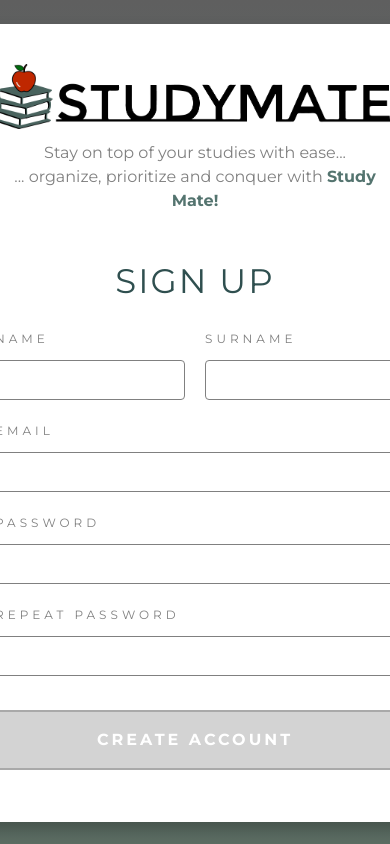
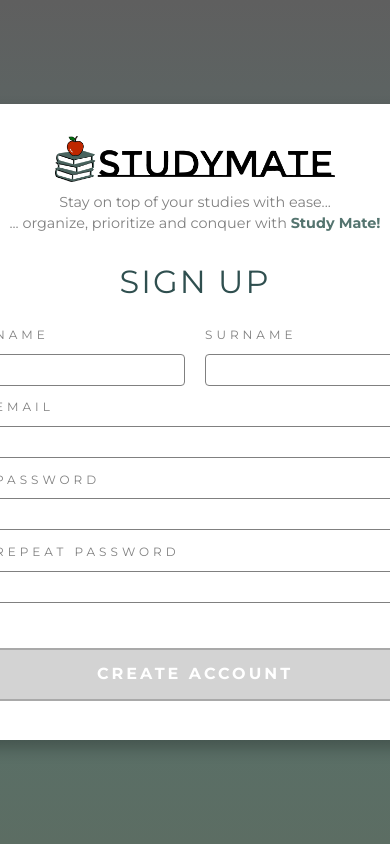
Before and after one commit to Kjamil44/StudyMate, a React (Create React App) app in the folder study-mate-ui/: page /register in a window 390 px wide. Shown: the top 844 px of the page. Built offline with nearby package versions, Linux system fonts and the light colour scheme; a web font is replaced by a local one.

Commit message:
Fixed register page responsiveness and made small changes to routing

```diff
--- a/study-mate-ui/src/components/Register.css
+++ b/study-mate-ui/src/components/Register.css
@@ -5,12 +5,19 @@
     margin: 0;
     padding: 0;
     display: flex;
-    align-items: start;
+    align-items: center;
     justify-content: center;
+
 }
+
+.logo-container {
+    display: flex;
+    align-items: center;
+    flex-direction: column;
+}
+
 .logo {
-    width: 400px;
-
+    width: 70%;
 }
 
 
@@ -18,9 +25,10 @@
 .slogan {
 
     margin: 0;
-    margin-top: 12px;
+    margin-top: 0.6rem;
     text-align: center;
     color: gray;
+    font-size: 0.9rem;
 
 
 }
@@ -33,32 +41,19 @@
 .container {
     background-color: white;
     font-family: 'Montserrat', sans-serif;
-    width: 600px;
-    min-height: 560px;
-
+    width: 500px;
+    max-height: 1080px;
     border-radius: 18px;
-    padding: 40px;
+    padding: 2rem;
     position: relative;
     display: flex;
     flex-direction: column;
     justify-content: start;
     align-items: center;
-    margin-top: 24px;
+
     box-shadow: 8px 8px 16px rgba(0, 0, 0, 0.247);
 }
 
-.logo-container {
-
-    background-color: white;
-    height: 650px;
-    width: 600px;
-    padding: 40px;
-    display: flex;
-    flex-direction: column;
-    justify-content: center;
-    align-items: center;
-    border-right: 1px solid black;
-}
 
 .input-form {
     width: 400px;
@@ -68,10 +63,10 @@
     font-weight: 400;
     text-align: center;
     padding: 12px;
-    margin-top: 36px;
-    margin-bottom: 16px;
+    margin-top: 1rem;
+    margin-bottom: 0.8rem;
     color: darkslategray;
-    font-size: 34px;
+    font-size: 2rem;
     letter-spacing: 2px;
 
 }
@@ -87,14 +82,13 @@
 
 .label {
 
-
     color: gray;
     letter-spacing: 4px;
     font-size: 12px;
 }
 
 .input-field {
-    margin-bottom: 10px;
+    margin-bottom: 0.2rem;
     display: flex;
     flex-direction: column;
     justify-content: center;
@@ -103,9 +97,10 @@
 .input {
     width: 100%;
     padding: 8px;
-    height: 40px;
-    margin: 12px;
+    height: 2rem;
+    margin: 0.6rem;
     margin-left: 0;
+    margin-bottom: 0.6rem;
     font-family: 'Montserrat', sans-serif;
     font-size: 18px;
     border-radius: 4px;
@@ -114,10 +109,10 @@
 
 .button__sign-up {
     width: 100%;
-    padding: 16px;
-    margin: 12px;
+    padding: 0.8rem;
+    margin: 2rem;
     margin-left: 0;
-    margin-top: 12px;
+    margin-bottom: 0.4rem;
     background-color: #678983;
     outline: none;
     border: none;
@@ -151,24 +146,12 @@
     font-weight: 500;
 }
 
-.input-double {
-    width: 100%;
-    padding: 8px;
-    height: 40px;
-    border-radius: 4px;
-    border: 1px solid gray;
-    margin: 12px;
-    margin-left: 0;
-    margin-right: 0;
-    font-family: 'Montserrat', sans-serif;
-    font-size: 18px;
-}
 
 .input-field__double {
     position: relative;
     display: flex;
     justify-content: space-between;
-    margin-bottom: 10px;
+    margin-bottom: 0.2rem;
     width: 100%;
 
 }
--- a/study-mate-ui/src/components/Register.tsx
+++ b/study-mate-ui/src/components/Register.tsx
@@ -82,7 +82,7 @@ const Register: React.FC = () => {
 
 
     <div className='container'>
-    <div className=''>
+    <div className='logo-container'>
         <img className='logo' src={Logo} alt='logo'/>
         <p className='slogan'>Stay on top of your studies with ease... <br />
         ... organize, prioritize and conquer with <span className='slogan-bold'>Study Mate!</span>
@@ -93,12 +93,12 @@ const Register: React.FC = () => {
         <div className='input-field__double'>
             <div className='input-field__double-container'>
                 <label htmlFor='name' className='label'>NAME</label>
-                <input className='input-double' type='text' id='name' onChange={nameChangeHandler} onBlur={nameBlurHandler}/>
+                <input className='input' type='text' id='name' onChange={nameChangeHandler} onBlur={nameBlurHandler}/>
                 {nameHasError && <p className='invalid'>Invalid name.</p> }
             </div>
             <div className='input-field__double-container'>
                 <label htmlFor='surname' className='label'>SURNAME</label>
-                <input className='input-double' type='text' id='surname' onChange={surnameChangeHandler} onBlur={surnameBlurHandler}/>
+                <input className='input' type='text' id='surname' onChange={surnameChangeHandler} onBlur={surnameBlurHandler}/>
                 {surnameHasError && <p className='invalid'>Invalid surname.</p> }
             </div>
         </div>
--- a/study-mate-ui/src/pages/ErrorPage.css
+++ b/study-mate-ui/src/pages/ErrorPage.css
@@ -49,16 +49,42 @@
     /* margin-left: 12%; */
     font-size: 1.4rem;
     color: white;
+
 }
 
 .content-text__link {
-    color: rgb(143, 151, 225);
+    color: rgb(40, 67, 67);
     font-weight: bold;
-    transition: color 0.5s ease-out;
+    transition: color 0.4s ease-out;
     text-decoration: none;
+    position: relative;
+}
+
+
+.content-text__link:before {
+    content: "";
+    position: absolute;
+    width: 0rem;
+    left: -0.2rem;
+    background-color: transparent;
+    top: 1.8rem;
+    height: 3px;
+    transition: 0.4s ease-out ;
+
+
+}
+
+.content-text__link:hover:before {
+    background-color: #77c1c1;
+    width: 8.6rem;
+}
+
+.content-text__link:not(:hover):before {
+    right: 0;
+    left: auto;
 }
 
 .content-text__link:hover {
-    color: black;
+    color: #77c1c1;
     font-weight: bold;
 }
--- a/study-mate-ui/src/pages/HomePage.tsx
+++ b/study-mate-ui/src/pages/HomePage.tsx
@@ -1,8 +1,9 @@
 import React from 'react'
+import Login from './login/Login'
 
 const HomePage = () => {
   return (
-    <div>HomePage</div>
+    <Login /> //temporary go staviv login kao homepage dur gi povrzeme drugite pages
   )
 }
 
--- a/study-mate-ui/src/pages/login/Login.tsx
+++ b/study-mate-ui/src/pages/login/Login.tsx
@@ -60,7 +60,7 @@ const Login: React.FC = () => {
           <div className="text-danger">{error}</div>
           <div>
             <Button label="CONTINUE" fullwidth />
-            <Button buttonType="ghost" label="CREATE ACCOUNT" fullwidth />
+            <Link to="/register"><Button buttonType="ghost" label="CREATE ACCOUNT" fullwidth /></Link>
           </div>
         </form>
       </div>
```
Also changed, not shown: 1 other file (tests, documents, lock files or other folders).
